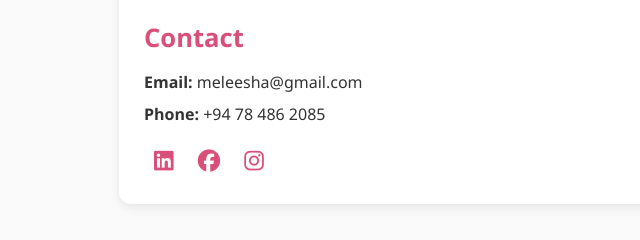
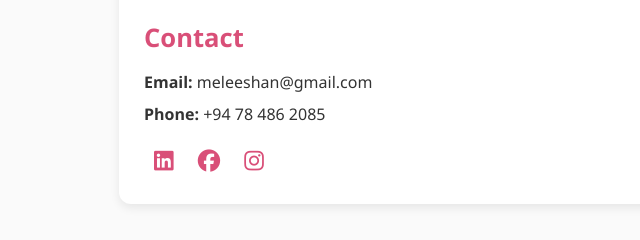
Before and after one commit to Supundi-D/Meleesha-Navarathne-Personal-Profile-Page, a plain HTML site: page meleesha.html in a window 1280 px wide. Shown: the part 1127-1367 px from the top of the page, 71-711 px from the left. Drawn offline with Linux system fonts and the light colour scheme.

Commit message:
Update meleesha.html

```diff
--- a/meleesha.html
+++ b/meleesha.html
@@ -134,7 +134,7 @@
 
     <div class="card contact">
       <h2>Contact</h2>
-      <p><strong>Email:</strong> meleesha@gmail.com</p>
+      <p><strong>Email:</strong> meleeshan@gmail.com</p>
       <p><strong>Phone:</strong> +94 78 486 2085</p>
       <div class="social-icons">
         <a href="https://www.linkedin.com"><i class="fab fa-linkedin"></i></a>
```
